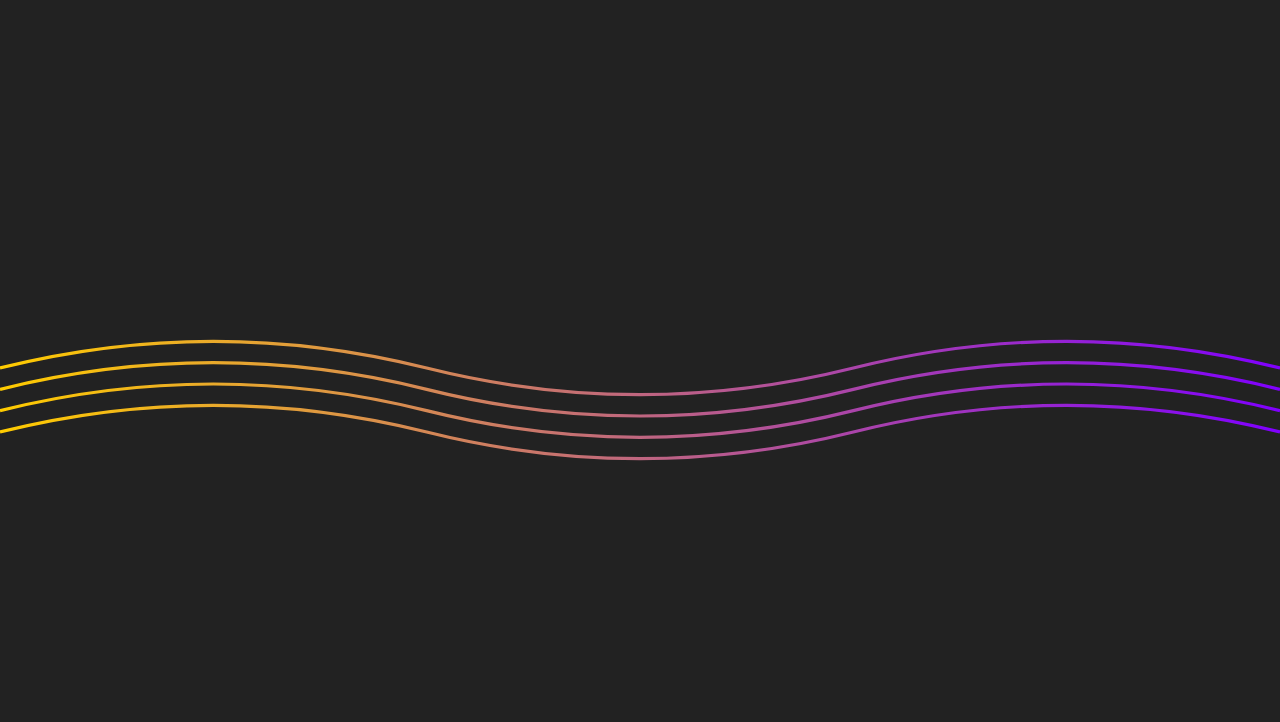
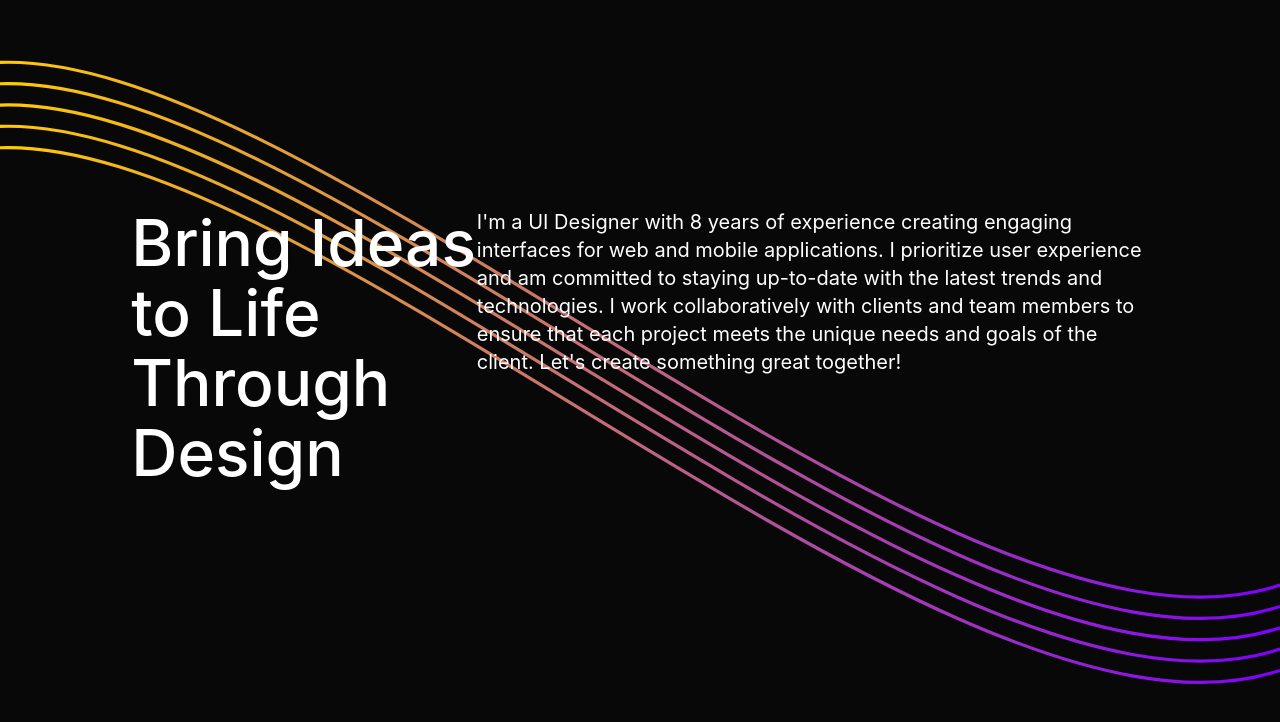
Before and after one commit to drprockz/portfolio-app, a React (Create React App) app: page / in a window 1280 px wide. Shown: the part 904-1626 px from the top of the page. Built offline with nearby package versions, Linux system fonts and the light colour scheme.

Commit message:
Update Home component

```diff
--- a/src/GradientBackground.js
+++ b/src/GradientBackground.js
@@ -2,12 +2,11 @@ import React from "react";
 
 const GradientBackground = () => {
   return (
-    <div className="relative h-screen">
-      {/* Curved Gradient Lines */}
+    <div className="">
       <div className="absolute inset-0">
         <svg
           xmlns="http://www.w3.org/2000/svg"
-          viewBox="0 0 1200 600"
+          viewBox="0 0 1200 593"
           className="w-full h-full"
         >
           <defs>
@@ -16,26 +15,57 @@ const GradientBackground = () => {
               <stop offset="100%" stopColor="#8000ff" />
             </linearGradient>
           </defs>
+
+          {/* 1st wave */}
           <path
-            d="M 0 300 Q 200 250, 400 300 T 800 300 T 1200 300"
+            d="
+              M 0 10
+              C 300 0, 900 600, 1200 500
+            "
             stroke="url(#gradient)"
             strokeWidth="3"
             fill="none"
           />
+
+          {/* 2nd wave */}
           <path
-            d="M 0 320 Q 200 270, 400 320 T 800 320 T 1200 320"
+            d="
+              M 0 30
+              C 300 20, 900 620, 1200 520
+            "
             stroke="url(#gradient)"
             strokeWidth="3"
             fill="none"
           />
+
+          {/* 3rd wave */}
           <path
-            d="M 0 340 Q 200 290, 400 340 T 800 340 T 1200 340"
+            d="
+              M 0 50
+              C 300 40, 900 640, 1200 540
+            "
             stroke="url(#gradient)"
             strokeWidth="3"
             fill="none"
           />
+
+          {/* 4th wave */}
           <path
-            d="M 0 360 Q 200 310, 400 360 T 800 360 T 1200 360"
+            d="
+              M 0 70
+              C 300 60, 900 660, 1200 560
+            "
+            stroke="url(#gradient)"
+            strokeWidth="3"
+            fill="none"
+          />
+
+          {/* 5th wave */}
+          <path
+            d="
+              M 0 90
+              C 300 80, 900 680, 1200 580
+            "
             stroke="url(#gradient)"
             strokeWidth="3"
             fill="none"
--- a/src/Home.css
+++ b/src/Home.css
@@ -30,7 +30,7 @@
 }
 
 body {
-  background-color: #222;
+  background-color: #080808;
   position: absolute;
   inset: 0;
   overflow-x: hidden;
@@ -74,7 +74,7 @@ body {
 }
 
 body {
-  background-color: #222;
+  background-color: #080808;
   position: absolute;
   inset: 0;
   overflow-x: hidden;
--- a/src/home.js
+++ b/src/home.js
@@ -10,7 +10,7 @@ const Home = () => {
         <div className="gradient"></div>
         <div className='absolute'>
           <h1 className='font-inter font-regular text-white text-[10rem] text-center animate-fadeInLeft'>Darshan Parmar</h1>
-          <div className='flex flex-row justify-center items-center animate-fadeInLeft' style={{ transitionDelay: '10s' }}>
+          <div className='flex flex-row items-center justify-center animate-fadeInLeft' style={{ transitionDelay: '10s' }}>
             <span className='font-inter font-light text-[#A1A1A1] text-[3rem] text-center'>Crafting pixel-perfect designs that </span>
             <span className='font-inter font-light text-transparent bg-clip-text bg-gradient-to-r from-[#ffc700] to-[#ff7a00] text-[3rem] text-center ml-4'> bring ideas to life</span>
           </div>
@@ -27,11 +27,47 @@ const Home = () => {
         </div>
       </section>
 
-      <section className="flex flex-col justify-center items-center h-[100vh]">
+      <section className="relative w-full min-h-screen overflow-hidden bg-[#080808]">
+        {/* The gradient waves as the background */}
+        <GradientBackground />
+
+        {/* Content container on top of the waves */}
+        <div className="relative z-10 flex flex-row items-start justify-center h-full px-8 py-12 pt-60 lg:px-16">
+          <h1 className="w-[30%] leading-[70px] mb-4 font-medium text-white text-[64px] font-inter">
+            Bring Ideas to Life Through Design
+          </h1>
+          <p className="max-w-2xl mb-8 text-lg text-white lg:text-xl">
+            I&apos;m a UI Designer with 8 years of experience creating engaging
+            interfaces for web and mobile applications. I prioritize user
+            experience and am committed to staying up-to-date with the latest
+            trends and technologies. I work collaboratively with clients and
+            team members to ensure that each project meets the unique needs and
+            goals of the client. Let&apos;s create something great together!
+          </p>
+
+          {/* Example "Highlighted Skills" section */}
+          {/* <div className="flex flex-wrap gap-4">
+            <span className="px-4 py-2 text-white bg-gray-800 rounded">
+              Wireframing
+            </span>
+            <span className="px-4 py-2 text-white bg-gray-800 rounded">
+              High Fidelity Design
+            </span>
+            <span className="px-4 py-2 text-white bg-gray-800 rounded">
+              Prototyping
+            </span>
+            <span className="px-4 py-2 text-white bg-gray-800 rounded">
+              Atomic Design
+            </span>
+          </div> */}
+        </div>
+      </section>
+
+      {/* <section className="flex flex-col justify-center items-center h-[100vh]">
         <div className='w-full'>
           <GradientBackground />
         </div>
-      </section>
+      </section> */}
     </main>
   );
 };
```
